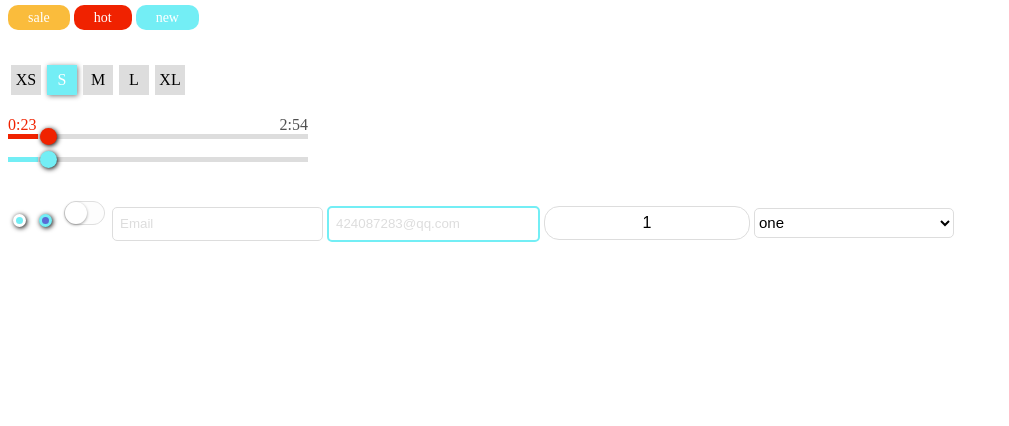
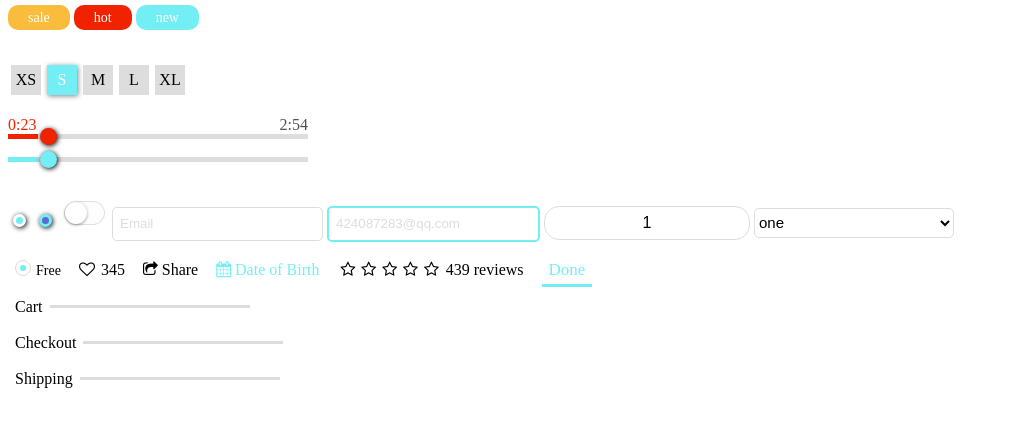
Before and after one commit to zhenjun115/colorfull-ui, a plain HTML site: page index.html in a window 1280 px wide. Shown: the whole page, without its empty margins (0-1009 px from the left). Drawn offline with Linux system fonts and the light colour scheme.

Commit message:
base tag;

```diff
--- a/base.css
+++ b/base.css
@@ -263,3 +263,85 @@ select.colorfull-ui {
     border-radius: 5px;
     font-size: 15px;
 }
+
+/*base tags*/
+span.tag {
+    margin-left: 7px;
+    margin-right: 7px;
+}
+
+span.tag.tag-free {
+    font-size: 14px;
+    color: black;
+    position: relative;
+}
+
+span.tag.tag-free > .icon.icon-circle {
+    position: relative;
+    width: 14px;
+    height: 14px;
+    margin-right: 21px;
+}
+
+span.tag.tag-free > .icon.icon-circle::before {
+    content: ' ';
+    position: absolute;
+    width: 14px;
+    height: 14px;
+    border-radius: 50%;
+    background: white;
+    border: 1px solid #ddd;
+}
+
+span.tag.tag-free > .icon.icon-circle::after {
+    content: ' ';
+    position: absolute;
+    width: 6px;
+    height: 6px;
+    left: 5px;
+    top: 2.5px;
+    border-radius: 50%;
+    background: #73eef5;
+}
+
+/*tag like*/
+span.tag.tag-like > .icon.icon-like {
+    margin-right: 2px;
+}
+
+/*tag star*/
+span.tag.tag-stars > .icon.icon-star {
+    margin-left: 3px;
+    margin-right: 3px;
+}
+
+/*tag calendar*/
+span.tag.tag-calendar {
+    color: #73eef5;
+}
+
+/*tag done*/
+span.tag.tag-done {
+    color: #73eef5;
+    font-size: 17px;
+    border-bottom: 3px solid #73eef5;
+    padding-left: 7px;
+    padding-right: 7px;
+    padding-bottom: 5px;
+}
+
+/*tag cart*/
+span.tag.tag-cart,span.tag.tag-checkout, span.tag.tag-shipping{
+    position: relative;
+}
+
+span.tag.tag-cart::after,  span.tag.tag-checkout::after, span.tag.tag-shipping::after{
+    content: ' ';
+    position: absolute;
+    width: 200px;
+    height: 3px;
+    background: #ddd;
+    top: 50%;
+    margin-top: -1.5px;
+    margin-left: 7px;
+}
--- a/index.html
+++ b/index.html
@@ -4,6 +4,7 @@
     <meta charset="UTF-8">
     <title>colorfull ui demo</title>
     <link rel="stylesheet" href="base.css">
+    <link rel="stylesheet" href="font-awesome-4.7.0/css/font-awesome.min.css">
 </head>
 <body>
     <!-- basic label -->
@@ -64,5 +65,30 @@
         </select>
     </div>
 
+
+    <br />
+    <div>
+        <span class="tag tag-free"><i class="icon icon-circle"></i> Free</span>
+        <span class="tag tag-like"><i class="fa fa-heart-o icon icon-like" aria-hidden="true"></i> 345</span>
+        <span class="tag tag-share"><i class="fa fa-share-square-o icon icon-share"></i> Share</span>
+        <span class="tag tag-calendar"><i class="fa fa-calendar icon icon-calendar"></i> Date of Birth</span>
+
+        <span class="tag tag-stars"><i class="fa fa-star-o icon icon-star"></i><i class="fa fa-star-o icon icon-star"></i><i class="fa fa-star-o icon icon-star"></i><i class="fa fa-star-o icon icon-star"></i><i class="fa fa-star-o icon icon-star"></i> 439 reviews</span>
+        <span class="tag tag-done">Done</span>
+
+        <br />
+        <br />
+        <span class="tag tag-cart">Cart</span>
+
+        <br />
+        <br />
+        <span class="tag tag-checkout">Checkout</span>
+
+        <br />
+        <br />
+        <span class="tag tag-shipping">Shipping</span>
+
+    </div>
+
 </body>
 </html>
```
